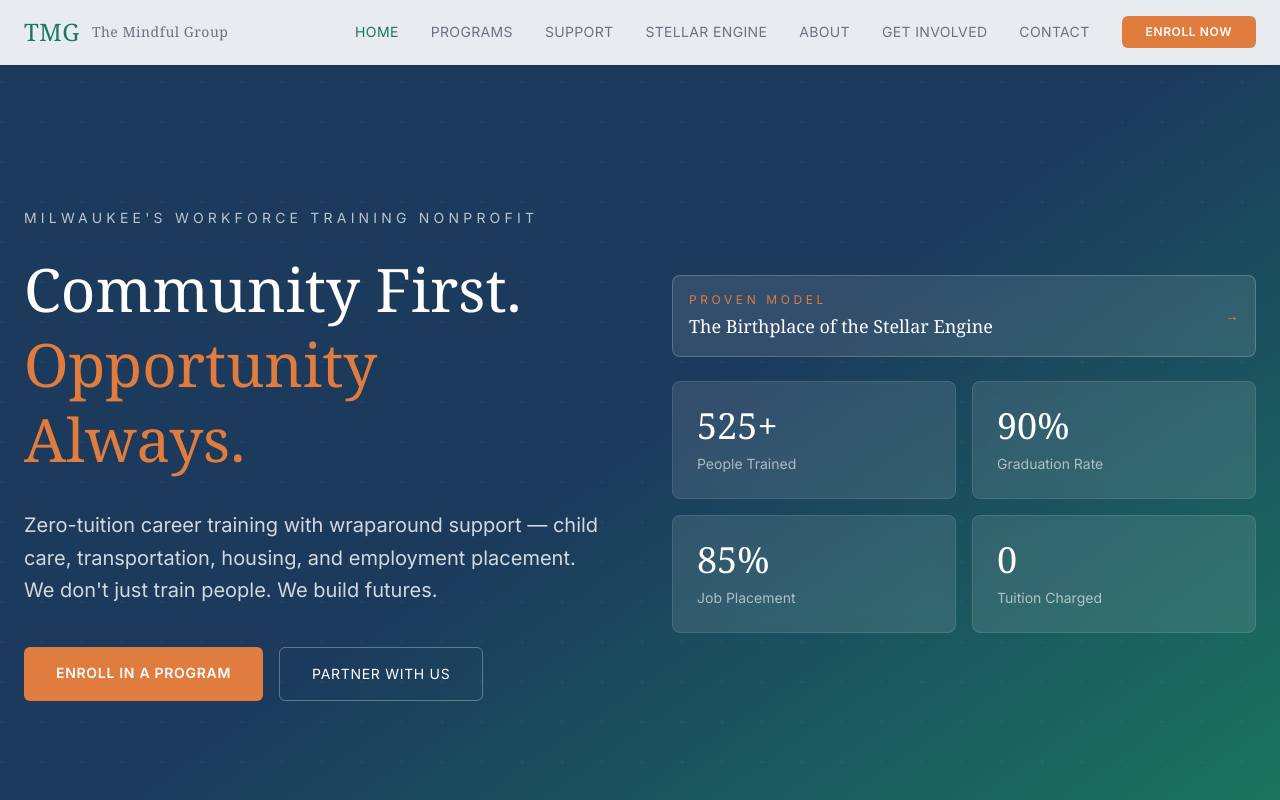
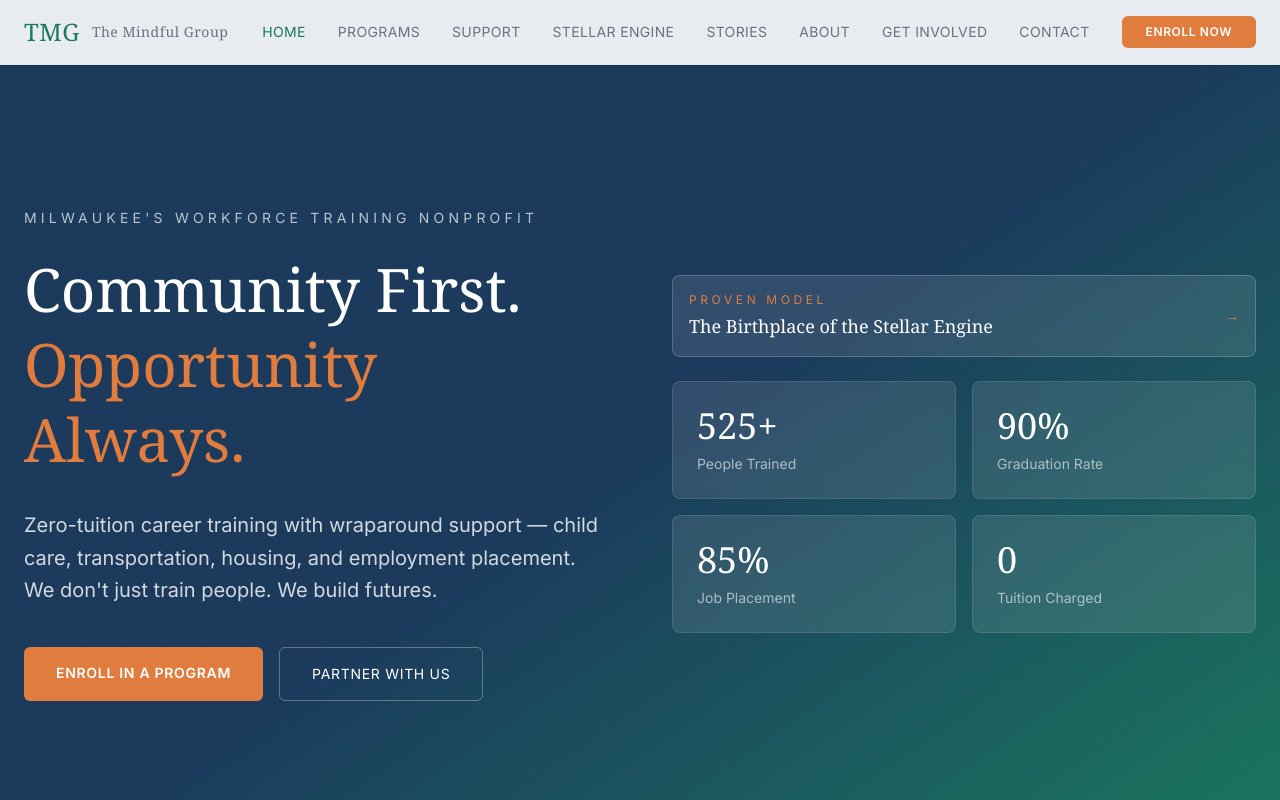
Before and after one commit to MrMindfulStaff/the-mindful-group-site, a Next.js app: page / in a window 1280 px wide. Shown: the top 800 px of the page. Built offline with nearby package versions, Linux system fonts and the light colour scheme.

Commit message:
Add Stories (testimonials) to main navigation
Co-Authored-By: Claude Opus 4.6 (1M context) <noreply@anthropic.com>

```diff
--- a/components/Navigation.tsx
+++ b/components/Navigation.tsx
@@ -9,6 +9,7 @@ const links = [
   { href: "/programs", label: "Programs" },
   { href: "/support", label: "Support" },
   { href: "/stellar-engine", label: "Stellar Engine" },
+  { href: "/testimonials", label: "Stories" },
   { href: "/about", label: "About" },
   { href: "/get-involved", label: "Get Involved" },
   { href: "/contact", label: "Contact" },
```
